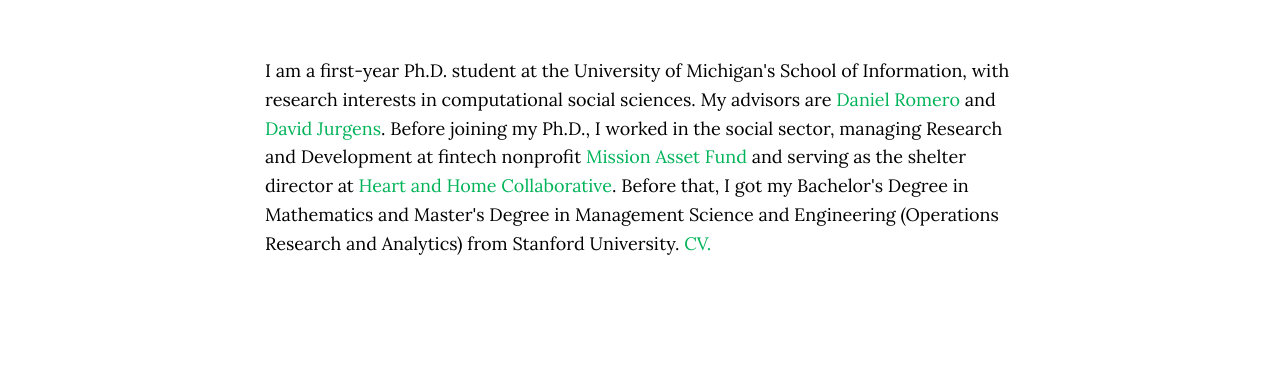
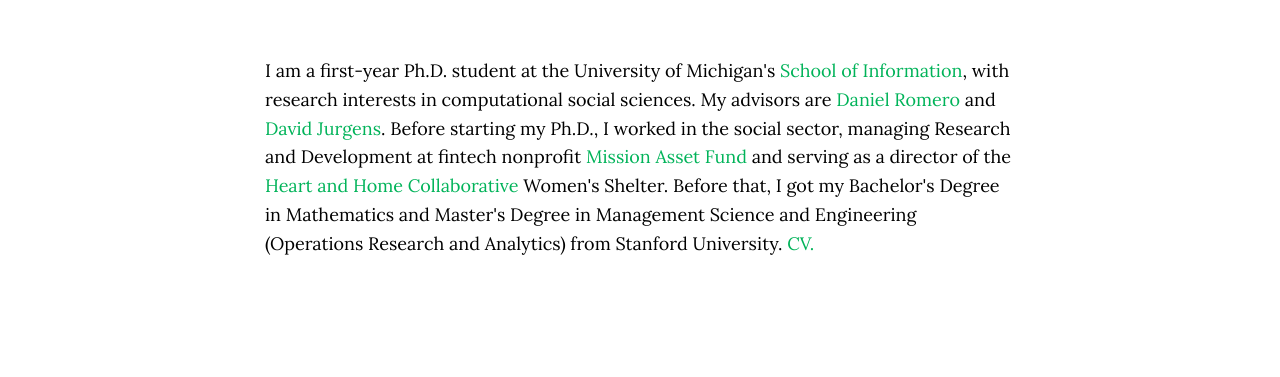
Before and after one commit to aparna-ananth/aparna-ananth.github.io, a website: page index.html in a window 1280 px wide. Shown: the part 423-800 px from the top of the page. Drawn offline with nearby package versions, Linux system fonts and the light colour scheme.

Commit message:
Update index.html

```diff
--- a/index.html
+++ b/index.html
@@ -78,7 +78,7 @@
             	<!-- <h2>Title.</h2> -->
             	<img class="resize" src="./img/Ananthasubramaniam_Aparna_01.JPG" alt="Aparna Ananthasubramaniam" hspace="20" vspace="20">
             	<br><br><br>
-                <p>I am a first-year Ph.D. student at the University of Michigan's School of Information, with research interests in computational social sciences. My advisors are <a href="http://dromero.org/" target=”_blank”>Daniel Romero</a> and <a href="http://jurgens.people.si.umich.edu/" target=”_blank”>David Jurgens</a>. Before joining my Ph.D., I worked in the social sector, managing Research and Development at fintech nonprofit <a href="https://www.missionassetfund.org" target=”_blank”>Mission Asset Fund</a> and serving as the shelter director at <a href="https://www.hhcollab.org" target=”_blank”>Heart and Home Collaborative</a>. Before that, I got my Bachelor's Degree in Mathematics and Master's Degree in Management Science and Engineering (Operations Research and Analytics) from Stanford University. <a href="./files/Aparna.Ananthasubramaniam.CV.Website.pdf" target=”_blank”>CV.</a></p>
+                <p>I am a first-year Ph.D. student at the University of Michigan's <a href="http://si.umich.edu/" target=”_blank”>School of Information</a>, with research interests in computational social sciences. My advisors are <a href="http://dromero.org/" target=”_blank”>Daniel Romero</a> and <a href="http://jurgens.people.si.umich.edu/" target=”_blank”>David Jurgens</a>. Before starting my Ph.D., I worked in the social sector, managing Research and Development at fintech nonprofit <a href="https://www.missionassetfund.org" target=”_blank”>Mission Asset Fund</a> and serving as a director of the <a href="https://www.hhcollab.org" target=”_blank”>Heart and Home Collaborative</a> Women's Shelter. Before that, I got my Bachelor's Degree in Mathematics and Master's Degree in Management Science and Engineering (Operations Research and Analytics) from Stanford University. <a href="./files/Aparna.Ananthasubramaniam.CV.Website.pdf" target=”_blank”>CV.</a></p>
             </div>
         </div>
     </section>
```
